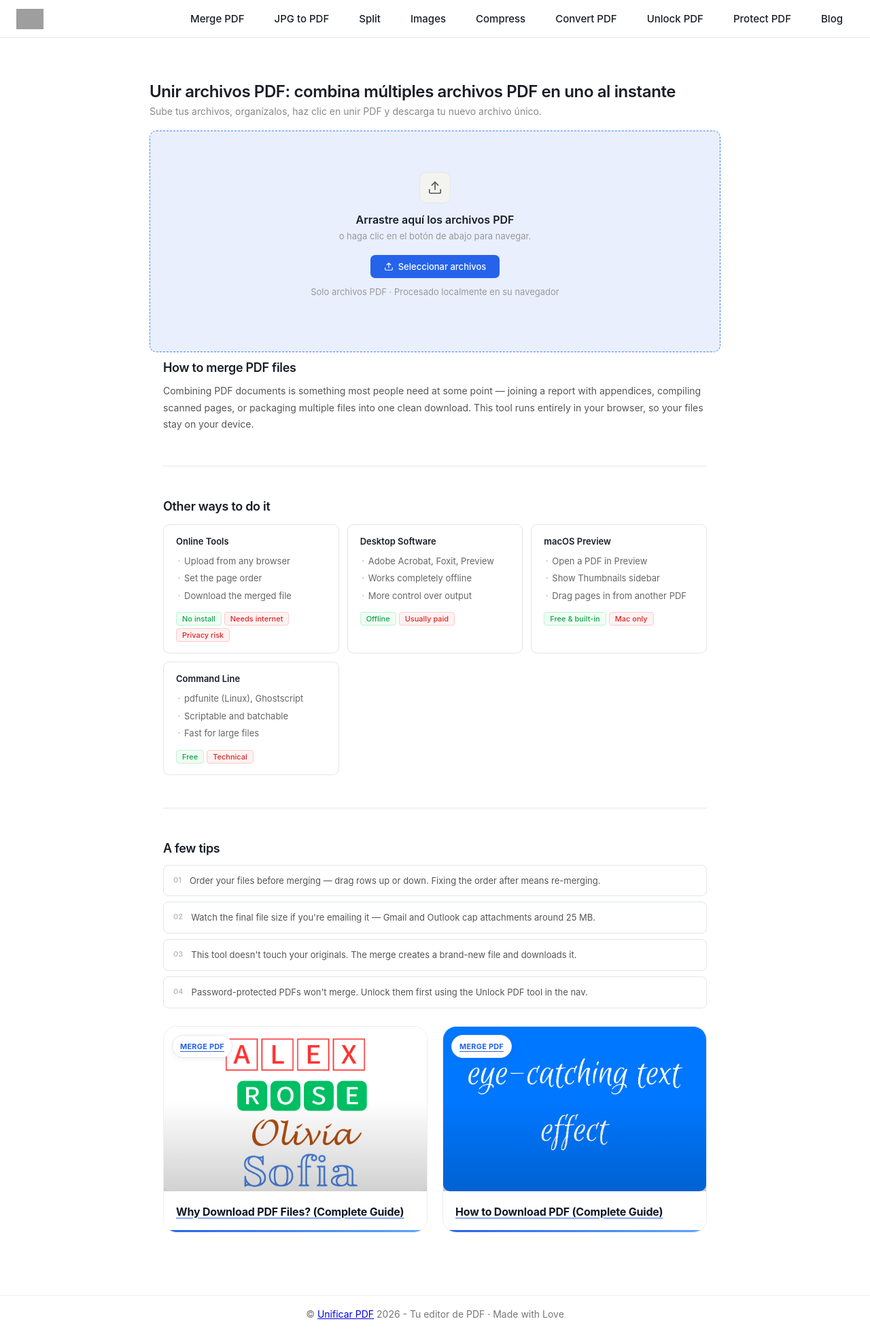
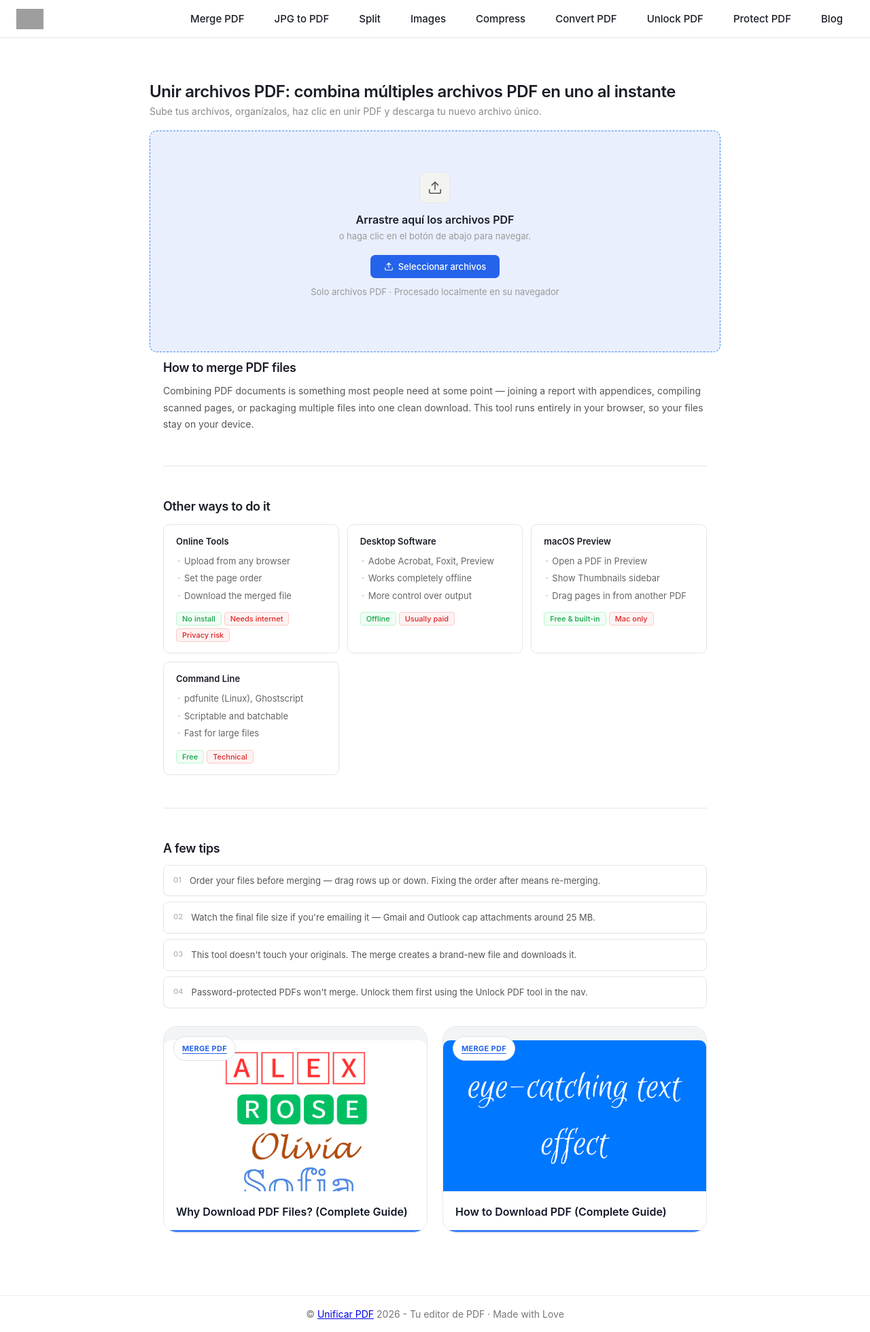
Before and after one commit to rforrupesh/pdf, a Jekyll site: the page built from index.html, in a window 1280 px wide. Shown: the whole page at 68% size. Built offline with Jekyll 4.4.1, drawn with Linux system fonts in a browser that asks for light colours; grey boxes are pictures that could not be loaded.

Commit message:
Update style.css

```diff
--- a/assets/css/style.css
+++ b/assets/css/style.css
@@ -589,7 +589,8 @@ nav {
 }
 
 
-/* ── RELATED BLOG ANYWHERE ── */
+/* ── RELATED BLOG ANYWHERE ───────────────── */
+
 .relatedbloganywhere-grid{
   display:grid;
   grid-template-columns:repeat(auto-fit,minmax(240px,1fr));
@@ -598,132 +599,118 @@ nav {
 }
 
 /* CARD */
+
 .relatedbloganywhere-card{
   position:relative;
-  display:block;
   background:#fff;
-  border:1px solid #eceef3;
+  border:1px solid #e5e7eb;
   border-radius:20px;
   overflow:hidden;
-  padding:0 !important;
-  text-decoration:none;
-  box-shadow:none;
-  transform:none;
-}
-
-/* IMAGE AREA */
-.relatedbloganywhere-thumb{
-  position:relative;
-  overflow:hidden;
-  aspect-ratio:16/10;
-  background:#f5f7fb;
-  width:100%;
-  margin:0;
-  line-height:0;
-}
-
-/* IMAGE OVERLAY */
-.relatedbloganywhere-thumb::after{
-  content:'';
-  position:absolute;
-  inset:0;
-  background:linear-gradient(
-    to top,
-    rgba(0,0,0,.18),
-    transparent 55%
-  );
-  pointer-events:none;
 }
 
 /* IMAGE */
+
+.relatedbloganywhere-thumb{
+  position:relative;
+  aspect-ratio:16/10;
+  overflow:hidden;
+  background:#f3f4f6;
+}
+
 .relatedbloganywhere-thumb img{
-  width:100% !important;
+  width:100%;
   height:100%;
   object-fit:cover;
-  display:block !important;
-  margin:0;
-  padding:0;
-  border:0;
+  display:block;
 }
 
-/* CATEGORY TAG */
+/* CATEGORY */
+
 .relatedbloganywhere-category{
   position:absolute;
-  top:12px;
-  left:12px;
-  z-index:2;
-  display:inline-flex;
-  align-items:center;
-  padding:6px 11px;
+  top:14px;
+  left:14px;
+  z-index:5;
+
+  display:inline-block;
+  padding:7px 12px;
+
+  background:#fff;
+  border:1px solid #dbe1ea;
   border-radius:999px;
-  background:#fff;
-  border:1px solid #e5e7eb;
-  color:#2563eb;
+
   font-size:11px;
   font-weight:700;
-  letter-spacing:.2px;
+  letter-spacing:.3px;
   text-transform:uppercase;
+
+  color:#2563eb;
+
   text-decoration:none;
-  box-shadow:0 2px 8px rgba(0,0,0,.05);
 }
 
 /* CATEGORY HOVER */
+
 .relatedbloganywhere-category:hover{
-  color:#fff;
   background:#2563eb;
   border-color:#2563eb;
+  color:#fff;
   text-decoration:underline;
 }
 
 /* CONTENT */
+
 .relatedbloganywhere-content{
   padding:18px;
-  margin-top:0;
+}
+
+/* TITLE LINK */
+
+.relatedbloganywhere-content a{
+  text-decoration:none;
+  color:inherit;
 }
 
 /* TITLE */
+
 .relatedbloganywhere-content h3{
   margin:0;
+
   color:#111827;
   font-size:16px;
-  font-weight:650;
-  line-height:1.55;
-  letter-spacing:-0.2px;
+  font-weight:600;
+  line-height:1.5;
+
   display:-webkit-box;
   -webkit-line-clamp:2;
   -webkit-box-orient:vertical;
+
   overflow:hidden;
 }
 
-/* TITLE LINK */
-.relatedbloganywhere-content h3 a{
-  color:inherit;
-  text-decoration:none;
-}
+/* TITLE HOVER */
 
-/* TITLE HOVER */
-.relatedbloganywhere-content h3 a:hover{
+.relatedbloganywhere-content a:hover h3{
+  color:#2563eb;
   text-decoration:underline;
 }
 
-/* TITLE COLOR ON HOVER */
-.relatedbloganywhere-card:hover .relatedbloganywhere-content h3{
-  color:#2563eb;
-}
+/* BOTTOM BORDER */
 
-/* BOTTOM ACCENT */
-.relatedbloganywhere-card::before{
+.relatedbloganywhere-card::after{
   content:'';
   position:absolute;
   left:0;
-  right:0;
   bottom:0;
+  width:100%;
   height:3px;
-  background:linear-gradient(90deg, #2563eb, #60a5fa);
+  background:#3b82f6;
 }
 
 /* MOBILE */
+
 @media(max-width:700px){
+
   .relatedbloganywhere-grid{
     grid-template-columns:1fr;
     gap:16px;
@@ -736,6 +723,7 @@ nav {
   .relatedbloganywhere-content h3{
     font-size:15px;
   }
+
 }
 
 /* ── BLOG PAGE ── */
```
